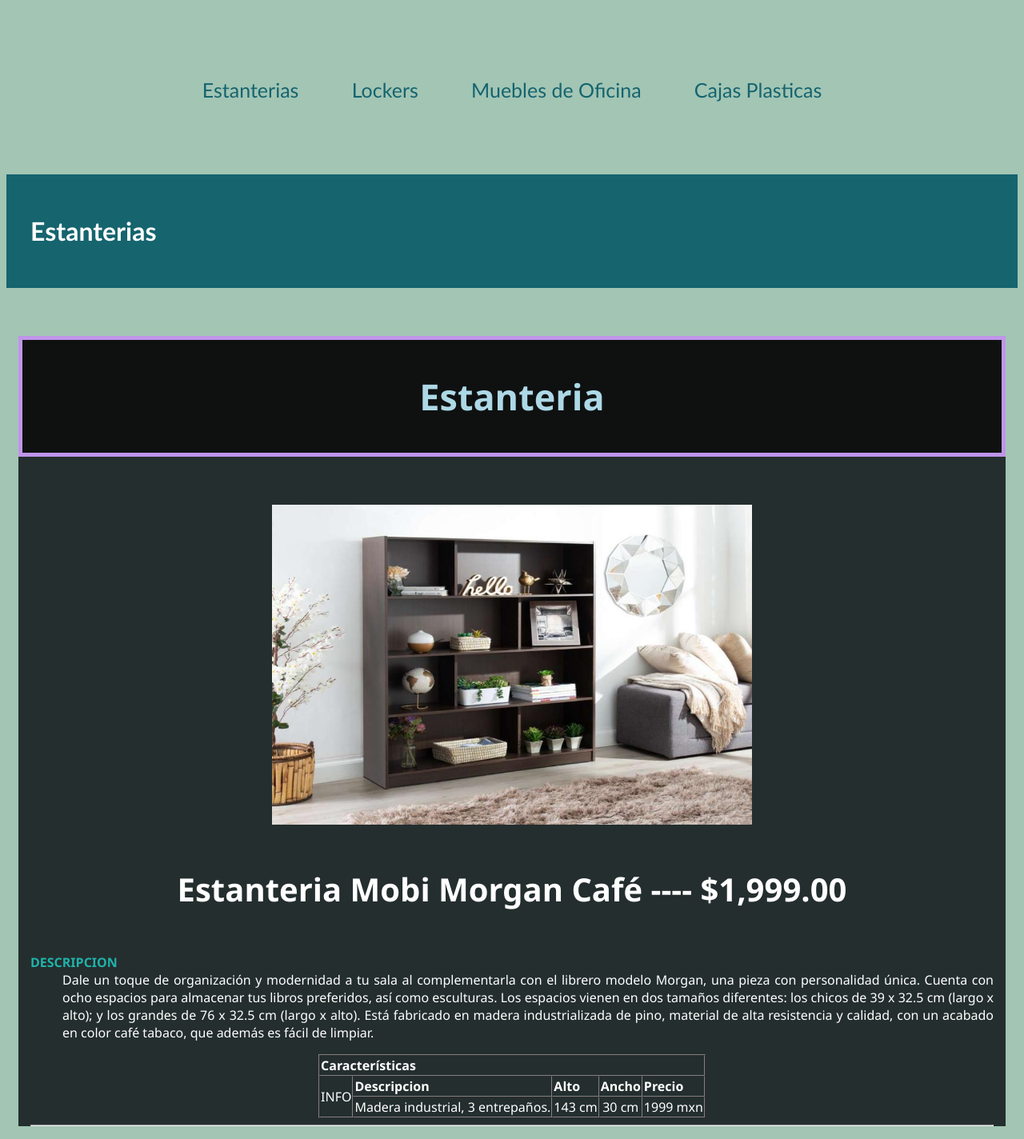
After one commit to Ricardo-GMdz/Pia_Django, a Django app: page /estanteria2 in a window 1280 px wide. The commit adds this page. Shown: the whole page at 80% size. Run offline with Django 3.2, Linux system fonts and the light colour scheme.

Commit message:
se agrego segunda pagina para estante2

```diff
--- a/ambiente-django/websitePIA_root/app/urls.py
+++ b/ambiente-django/websitePIA_root/app/urls.py
@@ -7,4 +7,5 @@
     path('page3',views.page3,name="page3"),
     path('page4',views.page4,name="page4"),
     path('estanteria1',views.estanteria1,name="estanteria1"),
+    path('estanteria2',views.estanteria2,name="estanteria2"),
 ]
--- a/ambiente-django/websitePIA_root/app/views.py
+++ b/ambiente-django/websitePIA_root/app/views.py
@@ -16,3 +16,6 @@
 
 def estanteria1(request):
     return render(request,"estanteria1.html")
+
+def estanteria2(request):
+    return render(request,"estanteria2.html")
--- /dev/null
+++ b/ambiente-django/websitePIA_root/websitePIA/templates/estanteria2.html
@@ -0,0 +1,68 @@
+{% load static %}
+<!DOCTYPE html>
+<html lang="es">
+<head>
+    <meta charset="UTF-8">
+    <meta http-equiv="X-UA-Compatible" content="IE=edge">
+    <meta name="viewport" content="width=device-width, initial-scale=1.0">
+    <title>Estanteria</title>
+    <link rel="stylesheet" href="{% static 'css/estilos.css' %}">
+</head>
+<body>
+    <div class ="menu">
+        <div class="enlaces">
+            <a href="http://127.0.0.1:8000/">Estanterias</a>
+            <a href="page2">Lockers</a>
+            <a href="page3">Muebles de Oficina</a>
+            <a href="page4">Cajas Plasticas</a>
+        </div>
+    </div>
+    <div class = "descripcion">
+        <h1>Estanterias</h1>
+    </div>
+
+
+    <article class= "productos-estanteria" align="justify" style="background-color: #242e2e; color: rgb(255, 255, 255); font-family: 'Segoe UI', Tahoma, Geneva, Verdana, sans-serif; margin: 15px;">
+                <h4 align="center" style="background-color: #0f1111;color: lightblue;font-family: 'Segoe UI', Tahoma, Geneva, Verdana, sans-serif;font-size: 45px;
+                border-width: 5px; border-color: rgb(192, 149, 233); border-style: solid; padding: 40px;">Estanteria</h4>
+                <section id="venta-estanteria" class="estanterias-img" style="margin: 15px;">
+                    <img src="static/estanteria_02.jpg">
+                    <h4 align="center"style="font-size: 40px;">Estanteria Mobi Morgan Café ---- $1,999.00</h4><dl>
+
+                        <!-- dl -->
+                        <!-- span -->
+                    <dl>
+                        <dt> <span style="color: lightseagreen;"> <strong> DESCRIPCION</span></strong></dt>
+                        <dd>Dale un toque de organización y modernidad a tu sala al complementarla con el librero modelo Morgan, una pieza con personalidad única.
+                            Cuenta con ocho espacios para almacenar tus libros preferidos, así como esculturas. Los espacios vienen en dos tamaños diferentes:
+                            los chicos de 39 x 32.5 cm (largo x alto); y los grandes de 76 x 32.5 cm (largo x alto).
+                            Está fabricado en madera industrializada de pino, material de alta resistencia y calidad, con un acabado en color café tabaco,
+                            que además es fácil de limpiar.
+                        </dd>
+                      </dl>
+
+                    <!-- TABLE -->
+                    <table border=1 cellspacing="0" align="center">
+                        <tr>
+                         <th colspan="5"> Características </th>
+                        </tr>
+
+                        <tr>
+                         <td rowspan="5"> INFO </td>
+                         <th> Descripcion </th>
+                         <th> Alto </th>
+                         <th> Ancho </th>
+                         <th> Precio</th>
+                        </tr>
+
+                        <tr>
+                         <td align="center"> Madera industrial, 3 entrepaños. </td>
+                         <td align="center"> 143 cm</td>
+                         <td align="center"> 30 cm</td>
+                         <td align="center"> 1999 mxn </td>
+                        </tr>
+                    </tbody>
+                </table><hr>
+                </section>
+
+    </article>
--- a/ambiente-django/websitePIA_root/websitePIA/templates/page1.html
+++ b/ambiente-django/websitePIA_root/websitePIA/templates/page1.html
@@ -30,7 +30,7 @@
         <div class="imagen">
             <img src= "static/estanteria_02.jpg" style="width:100%">
             <div class="estanteria">
-            <p>Estanteria Mobi Morgan Café</p>
+            <p><a href="http://127.0.0.1:8000/estanteria2">Estanteria Mobi Morgan Café</a></p>
             </div>
         </div>
         <div class="imagen">
```
